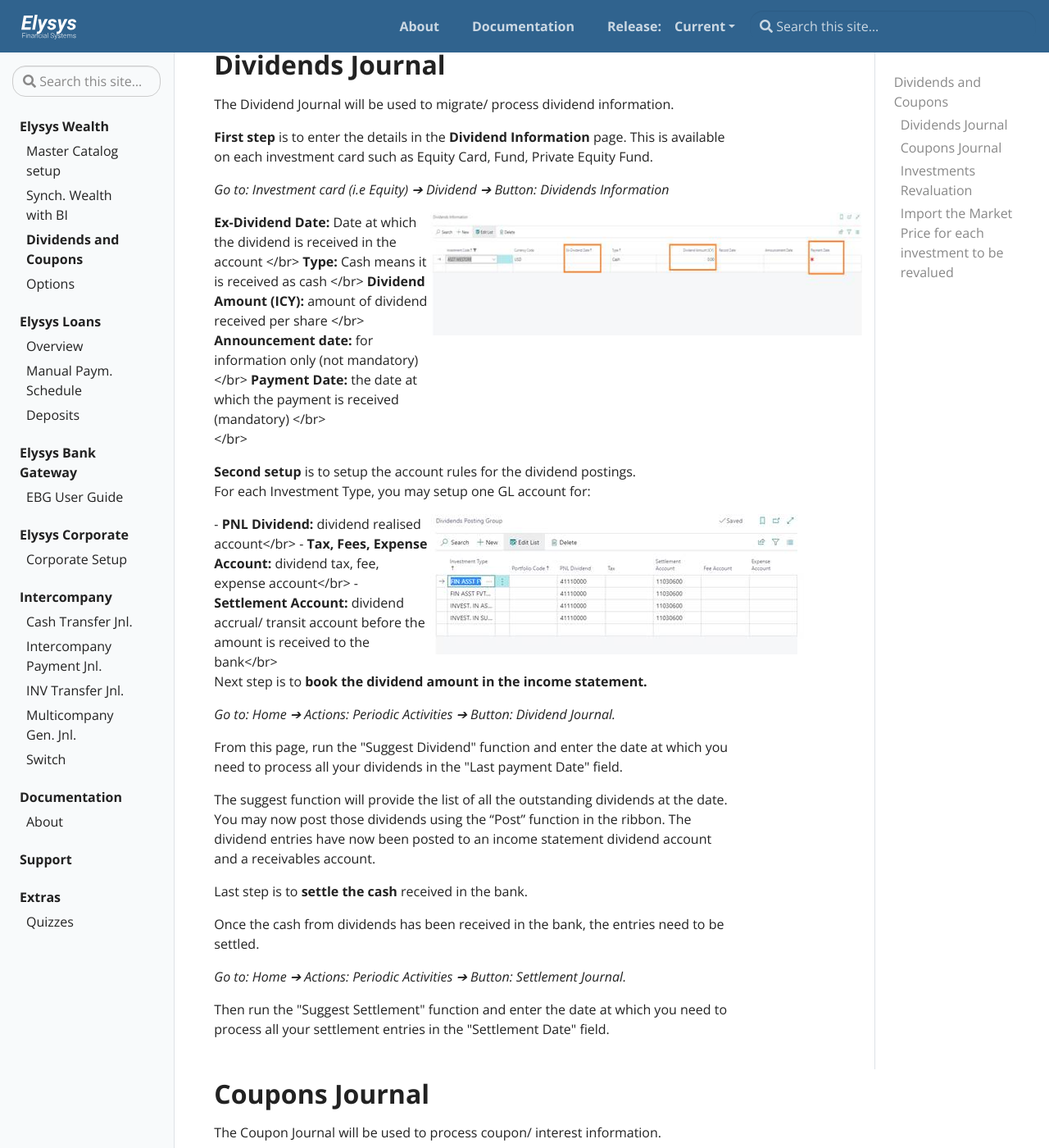
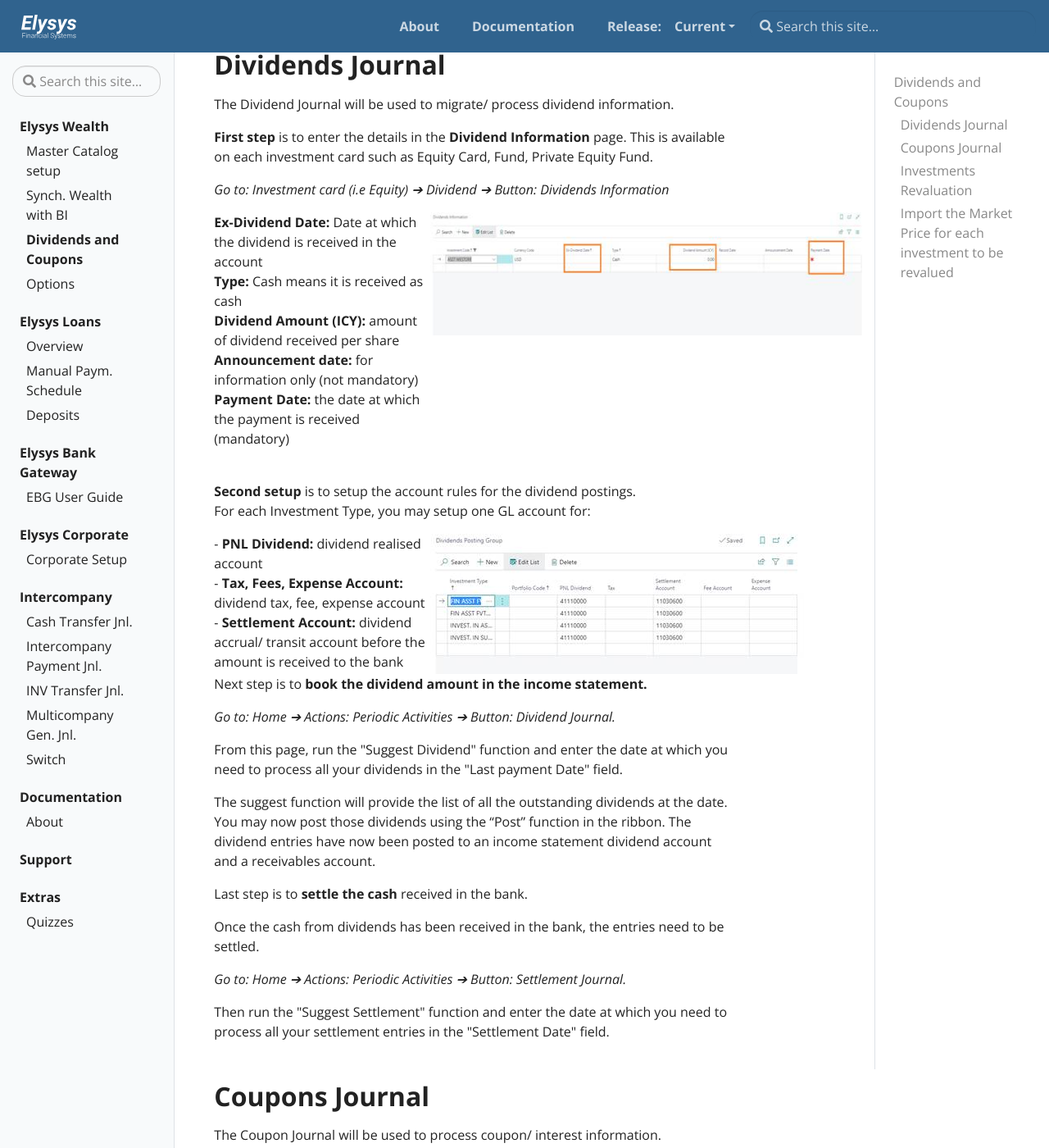
Before and after one commit to Elysys/Docs, a Jekyll site: the page built from _docs/wealth/DividendsCoupons.md, in a window 1280 px wide and 1400 px high, scrolled down 287 px. Shown: the whole window at 82% size. Built offline with Jekyll 4.4.1, drawn with Linux system fonts in a browser that asks for light colours; some of the changed text lies outside the part shown.

Commit message:
swap </br> for <br> in Dividends and coupons

```diff
--- a/_docs/wealth/DividendsCoupons.md
+++ b/_docs/wealth/DividendsCoupons.md
@@ -25,11 +25,11 @@ Information*
 <div style= "display:flex; align-items:stretch; align-content:space-between">
     <div class="text" style="flex: 1">
 
-  <b>Ex-Dividend Date:</b> Date at which the dividend is received in the account   </br>
-  <b>Type:</b> Cash means it is received as cash   </br>
-  <b>Dividend Amount (ICY):</b> amount of dividend received per share  </br>
-  <b>Announcement date:</b> for information only (not mandatory)   </br>
-  <b>Payment Date:</b> the date at which the payment is received (mandatory)   </br>
+  <b>Ex-Dividend Date:</b> Date at which the dividend is received in the account    <br>
+  <b>Type:</b> Cash means it is received as cash    <br>
+  <b>Dividend Amount (ICY):</b> amount of dividend received per share   <br>
+  <b>Announcement date:</b> for information only (not mandatory)    <br>
+  <b>Payment Date:</b> the date at which the payment is received (mandatory)    <br>
 
 
   </div>
@@ -37,7 +37,7 @@ Information*
         <img src="../../assets/img/DividendsCoupons/image001.jpg"/>
     </div>
  </div>
-</br>
+ <br>
 
   **Second setup** is to setup the account rules for the dividend
 postings.
@@ -47,9 +47,9 @@ For each Investment Type, you may setup one GL account for:
     <div class="text" style="flex: 1">
 
 
--   <b>PNL Dividend:</b> dividend realised account</br>
--   <b>Tax, Fees, Expense Account:</b> dividend tax, fee, expense account</br>
--   <b>Settlement Account:</b> dividend accrual/ transit account before the amount is received to the bank</br>
+-   <b>PNL Dividend:</b> dividend realised account <br>
+-   <b>Tax, Fees, Expense Account:</b> dividend tax, fee, expense account <br>
+-   <b>Settlement Account:</b> dividend accrual/ transit account before the amount is received to the bank <br>
 
   </div>
       <div class="image" style= "flex: 2">
@@ -93,11 +93,11 @@ For each Investment Type, you may setup one GL account for:
 <div style= "display:flex; align-items:stretch; align-content:space-between">
     <div class="text" style="flex: 1">
 
--  <b>PNL accrued interest:</b> accrued interest</br>
--  <b>BS Accrued Interest:</b> BS accrued interest</br>
--  <b>PNL Interest:</b> PNL interest</br>
--  <b>Tax, Expense Account:</b> coupon tax, expense account</br>
--  <b>Settlement Account:</b> transit account before the amount is received to the bank (used only if Trade Date accounting is required)</br>
+-  <b>PNL accrued interest:</b> accrued interest <br>
+-  <b>BS Accrued Interest:</b> BS accrued interest <br>
+-  <b>PNL Interest:</b> PNL interest <br>
+-  <b>Tax, Expense Account:</b> coupon tax, expense account <br>
+-  <b>Settlement Account:</b> transit account before the amount is received to the bank (used only if Trade Date accounting is required) <br>
 
   </div>
       <div class="image" style= "flex: 2">
```
